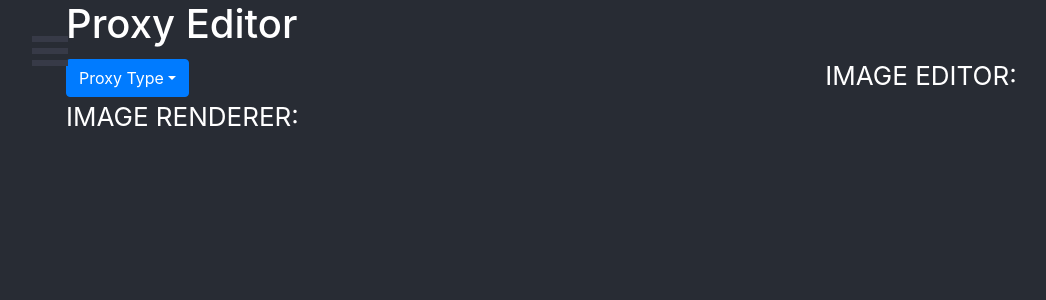
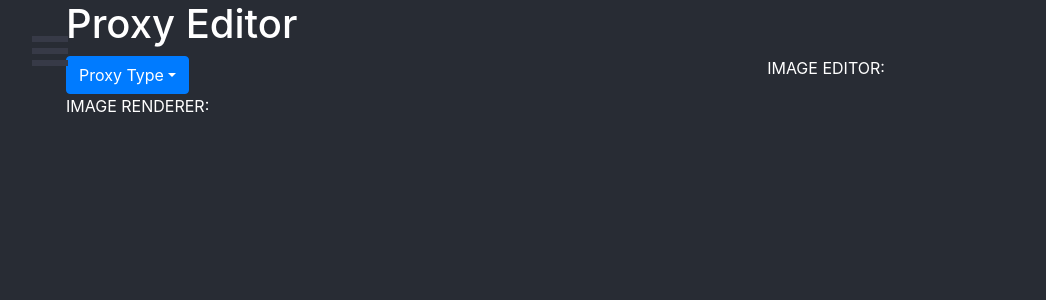
Before and after one commit to offbrand-softworks/swlegion-proxy-creator, a React (Create React App) app: page /proxy-editor in a window 1280 px wide. Shown: the top 300 px of the page, without its empty margins (4-1050 px from the left). Built offline with nearby package versions, Linux system fonts and the light colour scheme.

Commit message:
fixed a few more Container configs

```diff
--- a/src/components/ImageEditor/CommandCardEditor/CommandCardEditor.js
+++ b/src/components/ImageEditor/CommandCardEditor/CommandCardEditor.js
@@ -1,5 +1,5 @@
 import React from 'react';
-import { Col, Row } from 'react-bootstrap'
+import { Container, Col, Row } from 'react-bootstrap'
 import './CommandCardEditor.css';
 
 class CommandCardEditor extends React.Component {
@@ -28,7 +28,8 @@ class CommandCardEditor extends React.Component {
 
   render() {
     return(
-      <Col className="col-xs-12">
+      <Container>
+        <Col xs="12">
           <form>
             <Row>
               <label>
@@ -40,8 +41,8 @@ class CommandCardEditor extends React.Component {
                   onChange={this.handleInputChange} />
               </label>
             </Row>
-          <Row>
-            <label hidden={!this.state.isCommander}>
+            <Row hidden={!this.state.isCommander}>
+              <label>
                 Commander Name:
                 <input
                   name="CommanderName"
@@ -104,6 +105,7 @@ class CommandCardEditor extends React.Component {
             </Row>
           </form>
         </Col>
+      </Container>
     );
   }
 }
--- a/src/components/ImageRenderer/CommandCardImageRenderer/CommandCardRenderer.js
+++ b/src/components/ImageRenderer/CommandCardImageRenderer/CommandCardRenderer.js
@@ -1,4 +1,5 @@
 import React from 'react';
+import { Container, Col, Row } from 'react-bootstrap';
 
 class CommandCardRenderer extends React.Component{
   constructor(props){
@@ -6,7 +7,7 @@ class CommandCardRenderer extends React.Component{
   }
 
   render(){
-    return <div col-xs-4>Command Card Renderer</div>
+    return <Col xs="12">Command Card Renderer</Col>
   }
 }
 
--- a/src/components/ProxyEditor/ProxyEditor.js
+++ b/src/components/ProxyEditor/ProxyEditor.js
@@ -15,13 +15,12 @@ class ProxyEditor extends React.Component {
 
   render(){
     return(
-      <div className="App-content">
       <Container className="container editor-container">
         <Row className="header-row">
           <h1 className="proxy-editor-header">Proxy Editor</h1>
         </Row>
         <Row className="content-row">
-            <Col className="xs=4 card-renderer-container">
+          <Col xs="4" className="card-renderer-container">
             <Row className="card-type-dropdown-row">
               <DropdownButton title="Proxy Type" >
                 <Dropdown.Item onSelect={() => this.selectCommandCard()}>Command</Dropdown.Item>
@@ -32,12 +31,11 @@ class ProxyEditor extends React.Component {
               <ImageRenderer cardType={this.state.cardType}/>
             </Row>
           </Col>
-            <Col className="xs=8 editor-fields">
+          <Col xs="8" className="editor-fields">
               <ImageEditor cardType={this.state.cardType}/>
           </Col>
         </Row>
       </Container>
-      </div>
     )
   }
 
```
Lines whose indentation alone changed are shown as unchanged.
